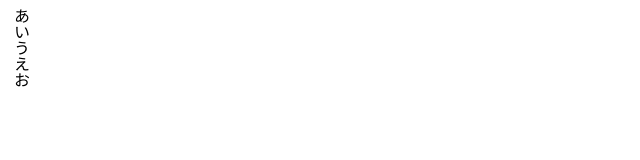
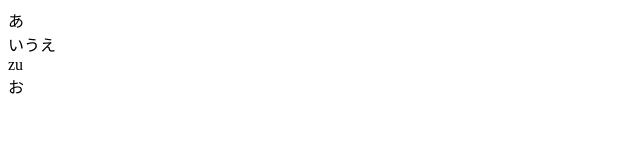
Before and after one commit to caizhanfei/dongyuzhinan, a React (Create React App) app: page / in a window 1280 px wide. Shown: the top 160 px of the page, without its empty margins (0-640 px from the left). Built offline with nearby package versions, Linux system fonts and the light colour scheme.

Commit message:
2 files modified, 2 added

```diff
--- a/App.tsx
+++ b/App.tsx
@@ -1,10 +1,16 @@
 import * as React from 'react';
+import { FrontFace } from './FrontFace';
 import { Column } from './StyledComponents';
 
 export default function App() {
   return (
-    <div>
-      <Column>あいうえお</Column>
-    </div>
+    <React.Fragment>
+      <FrontFace />
+      <div>
+        <Column>
+          <span>あ</span>いうえ<span>zu</span>お
+        </Column>
+      </div>
+    </React.Fragment>
   );
 }
--- /dev/null
+++ b/FrontFace.tsx
@@ -0,0 +1,6 @@
+import { Page } from './StyledComponents';
+import * as React from 'react';
+
+export const FrontFace = () => {
+  return <Page></Page>;
+};
--- /dev/null
+++ b/Page.tsx
@@ -0,0 +1 @@
+export const P
--- a/StyledComponents.tsx
+++ b/StyledComponents.tsx
@@ -1,5 +1,12 @@
 import styled from 'styled-components';
 
 export const Column = styled.div`
-  writing-mode: vertical-rl;
+  display:flex;
+  flex-direction:Column;
 `;
+
+export const Page = styled.div`
+  display:flex;
+  background-color:red;
+  width:50%;
+`;
```
